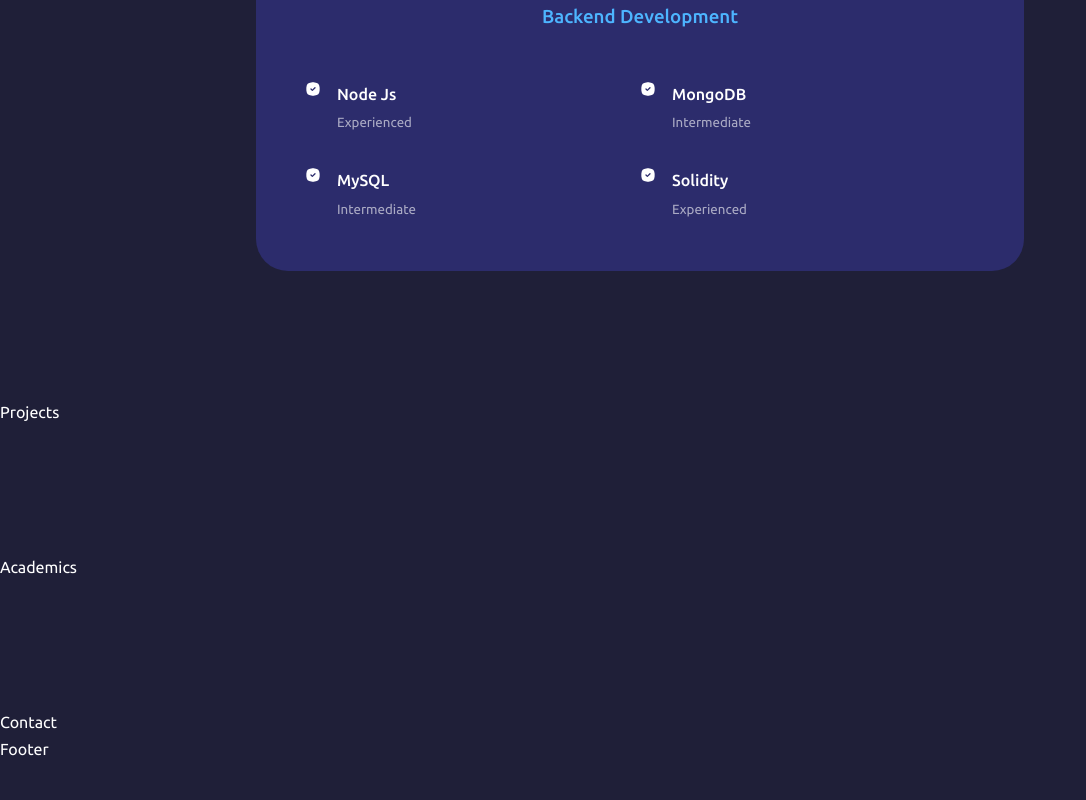
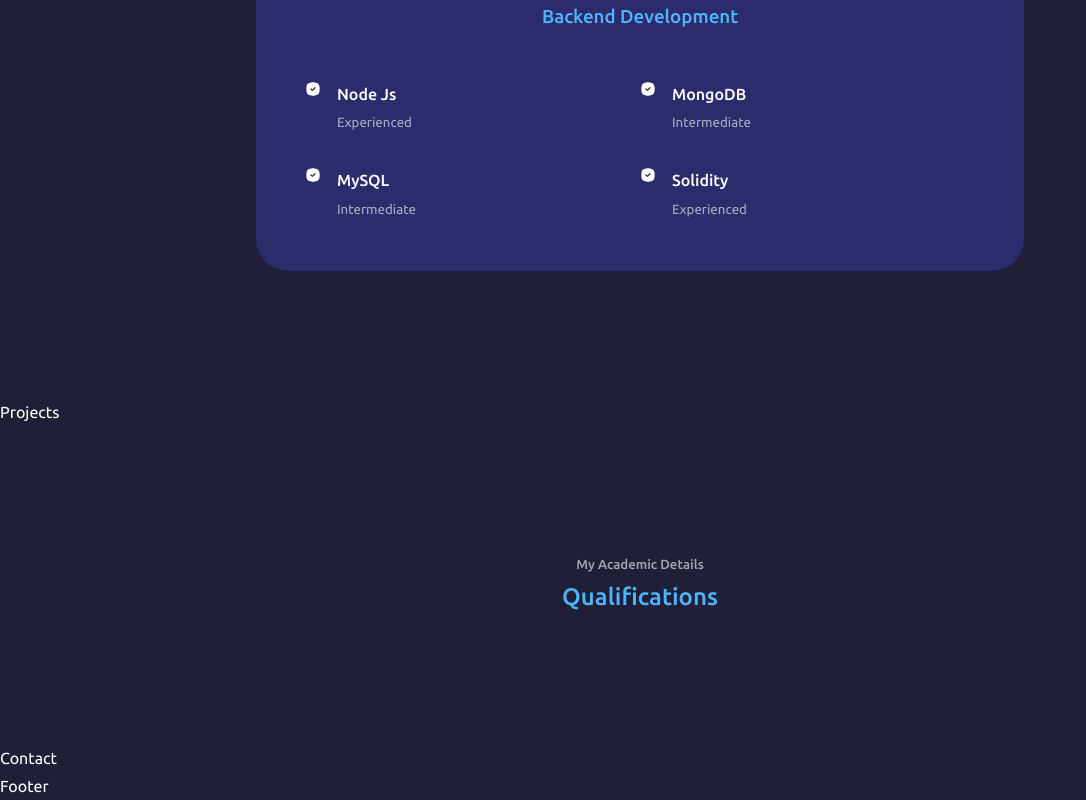
Before and after one commit to Sumanjit38/portfolio_website, a React (Create React App) app: page / in a window 1280 px wide. Shown: the part 1995-2795 px from the top of the page, without its empty margins (0-1086 px from the left). Before the commit the page ends 2759 px from the top, so only its background shows below. Built offline with nearby package versions, Linux system fonts and the light colour scheme.

Commit message:
first update

```diff
--- a/src/components/academics/Academics.jsx
+++ b/src/components/academics/Academics.jsx
@@ -3,7 +3,17 @@ import './academics.css'
 
 const Academics = () => {
   return (
-    <section id = 'academics'>Academics</section>
+    <section id = 'academics'>
+      <h5>My Academic Details</h5>
+      <h2>Qualifications</h2>
+
+      <div className='container academic__container'>
+        <article className='qualifications'>
+
+        </article>
+      </div>
+
+    </section>
   )
 }
 export default Academics;
```
